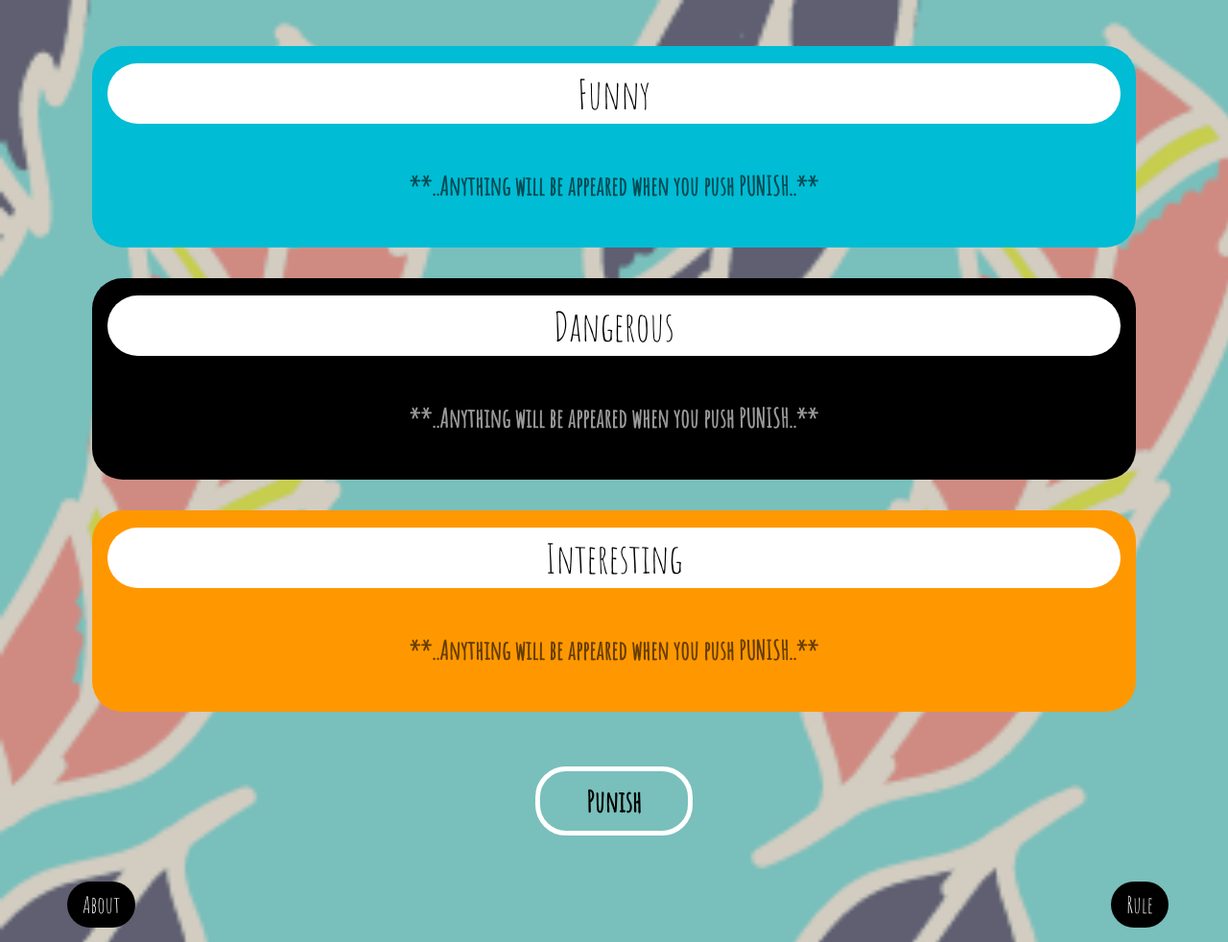
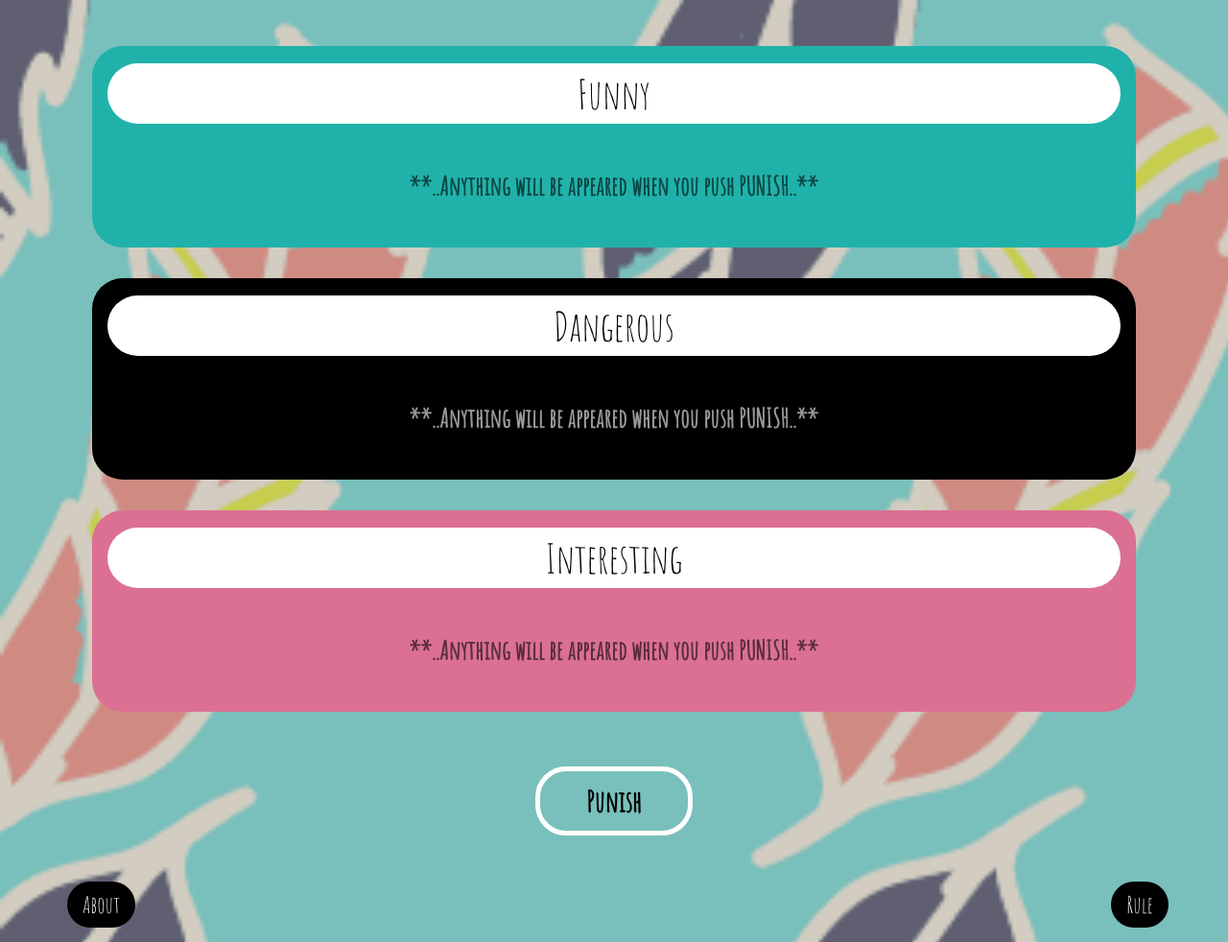
Before and after one commit to Tienta/PunishDeploy, a Flask app: page / in a window 1280 px wide. Shown: the top 982 px of the page at 96% size. Run offline with Flask 2, Linux system fonts and the light colour scheme; some libraries are stand-ins or nearby versions.

Commit message:
color change

```diff
--- a/static/css/my_style.css
+++ b/static/css/my_style.css
@@ -79,6 +79,12 @@ nav ul li a:hover{
 .mainmargin{
     margin-bottom: 16px;
     margin-top: 16px;
+}
+#funnycolor{
+    background: lightseagreen;
+}
+#interestingcolor{
+    background: palevioletred;
 }
 
 /*---------------------------------------------Punish Button--------------------------------------*/
--- a/templates/index.html
+++ b/templates/index.html
@@ -32,7 +32,7 @@
     <div class="w3-container mainsection">
         <div class="w3-row-padding">
             <div class="w3-third mainmargin">
-                <div class="colsize w3-cyan w3-round-xxlarge w3-justify w3-padding">
+                <div class="colsize w3-round-xxlarge w3-justify w3-padding" id="funnycolor">
                     <div class="w3-white w3-round-xxlarge">
                         <h1 class="w3-center">Funny</h1>
                     </div>
@@ -45,7 +45,7 @@
                 </div>
             </div>
             <div class="w3-third mainmargin">
-                <div class="colsize w3-black w3-round-xxlarge w3-justify w3-padding" >
+                <div class="colsize w3-black w3-round-xxlarge w3-justify w3-padding" id="dangerouscolor" >
                     <div class="w3-white w3-round-xxlarge">
                         <h1 class="w3-center">Dangerous</h1>
                     </div>
@@ -56,7 +56,7 @@
                 </div>
             </div>
             <div class="w3-third mainmargin">
-                <div class="colsize w3-justify w3-orange w3-round-xxlarge w3-padding" >
+                <div class="colsize w3-justify w3-round-xxlarge w3-padding" id="interestingcolor">
                     <div class="w3-white w3-round-xxlarge" >
                         <h1 class="w3-center">Interesting</h1>
                     </div>
```
